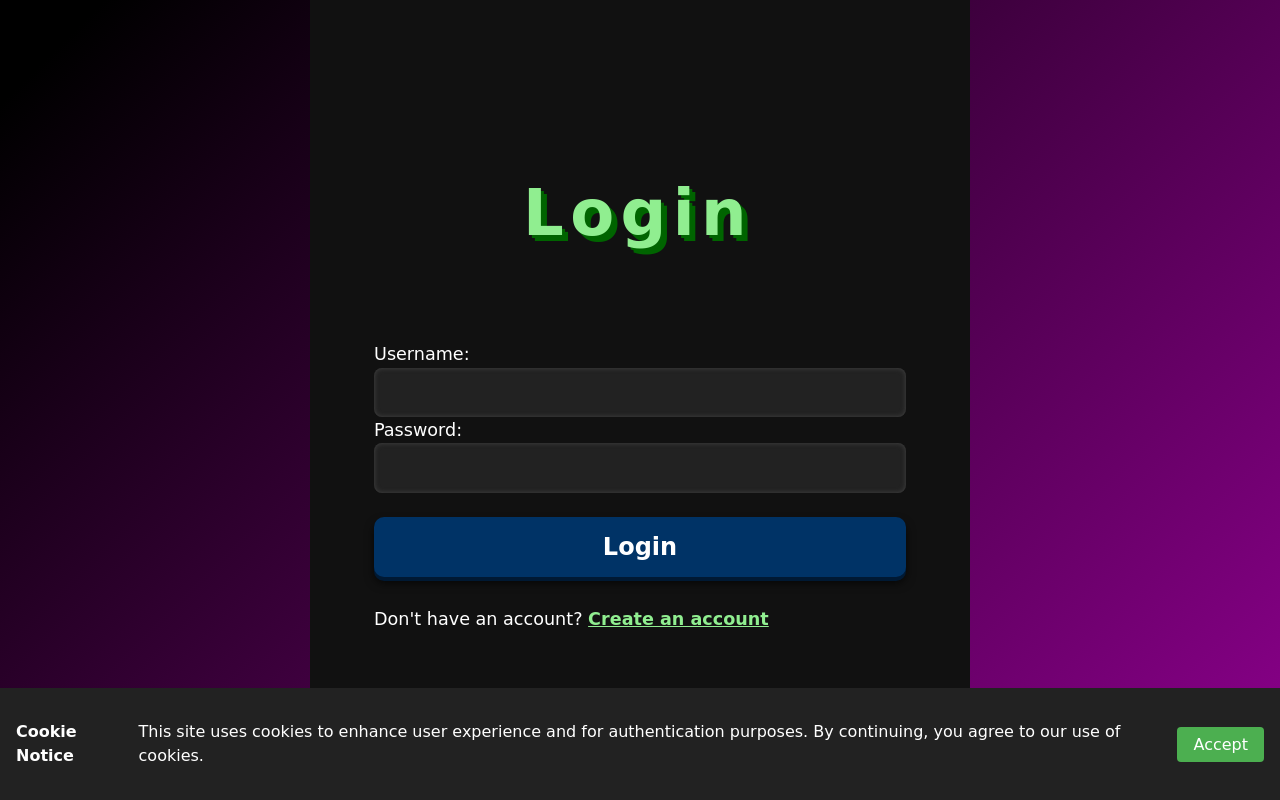
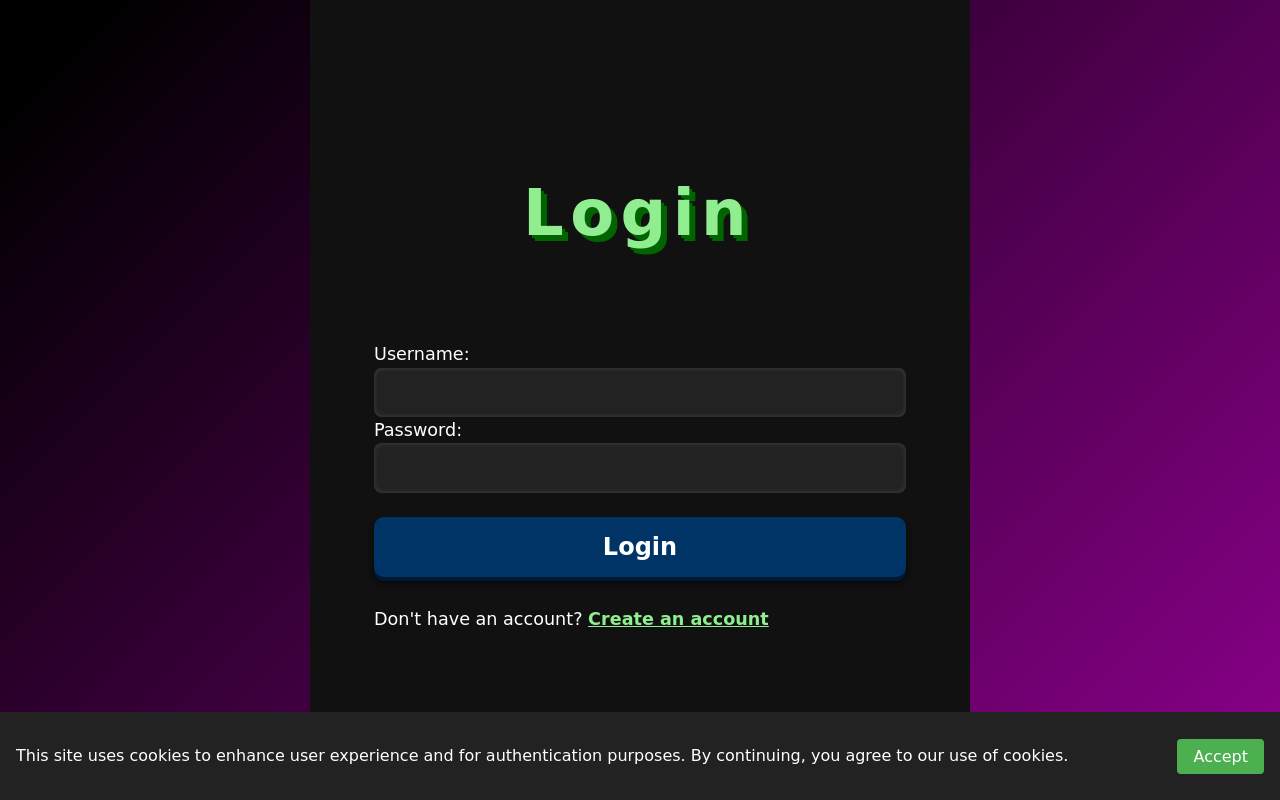
Before and after one commit to ShelbyPop/CS144-GroupProject, a React (Vite) app in the folder frontend/: page / in a window 1280 px wide. Built offline with nearby package versions, Linux system fonts and the light colour scheme.

Commit message:
update cookie banner

```diff
--- a/frontend/src/components/CookieBanner.jsx
+++ b/frontend/src/components/CookieBanner.jsx
@@ -20,12 +20,8 @@ export default function CookieBanner() {
     <div
         className="cookie-banner"
         role="alertdialog"
-        aria-labelledby="cookie-banner-heading"
         aria-describedby="cookie-banner-desc"
     >
-    <p id="cookie-banner-heading" style={{ fontWeight: 'bold' }}>
-      Cookie Notice
-    </p>
     <p id="cookie-banner-desc">
       This site uses cookies to enhance user experience and for authentication purposes.
       By continuing, you agree to our use of cookies.
```
